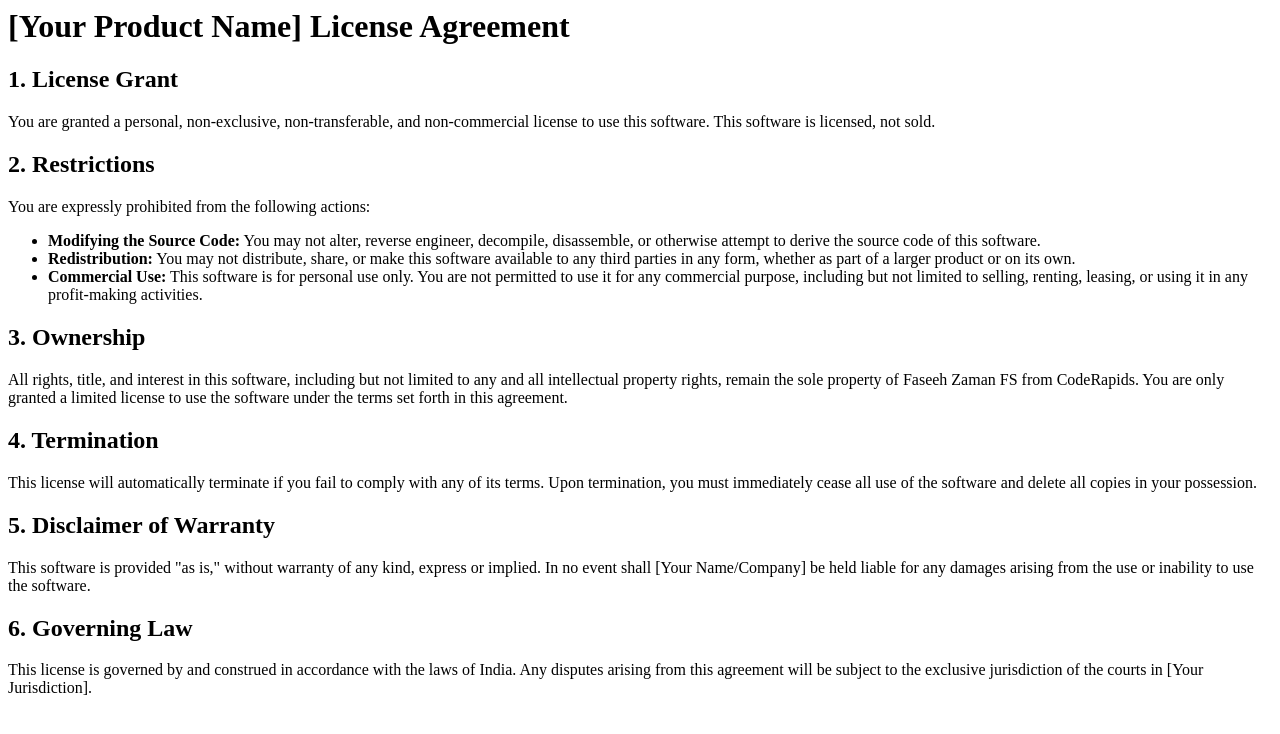
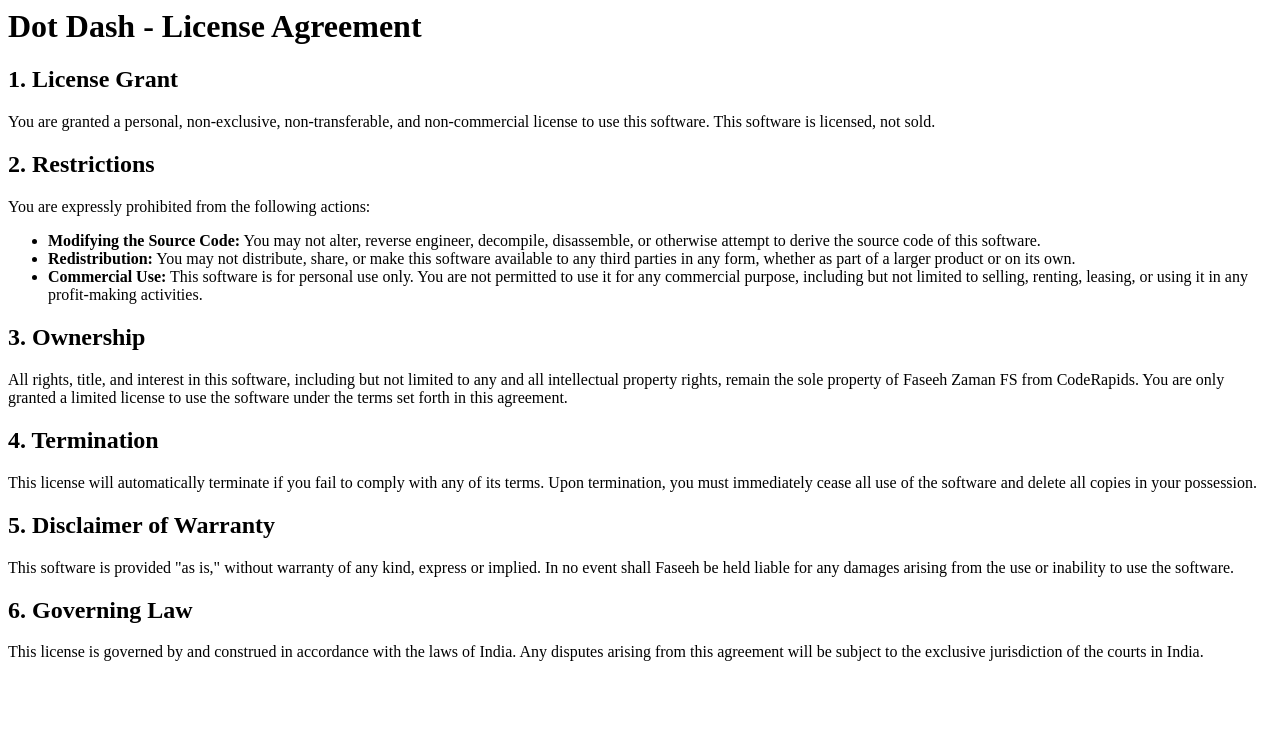
Before and after one commit to faseeh-official/dot-dash-dist, a plain HTML site: page license.html in a window 1280 px wide. Drawn offline with Linux system fonts and the light colour scheme.

Commit message:
Update license.html

```diff
--- a/license.html
+++ b/license.html
@@ -1,7 +1,7 @@
 <html><head><style>body {
    color: black;
 }
-</style></head><body><h1 id="-your-product-name-license-agreement">[Your Product Name] License Agreement</h1>
+</style></head><body><h1 id="-your-product-name-license-agreement">Dot Dash - License Agreement</h1>
 <h2 id="1-license-grant">1. License Grant</h2>
 <p>You are granted a personal, non-exclusive, non-transferable, and non-commercial license to use this software. This software is licensed, not sold.</p>
 <h2 id="2-restrictions">2. Restrictions</h2>
@@ -16,7 +16,7 @@
 <h2 id="4-termination">4. Termination</h2>
 <p>This license will automatically terminate if you fail to comply with any of its terms. Upon termination, you must immediately cease all use of the software and delete all copies in your possession.</p>
 <h2 id="5-disclaimer-of-warranty">5. Disclaimer of Warranty</h2>
-<p>This software is provided &quot;as is,&quot; without warranty of any kind, express or implied. In no event shall [Your Name/Company] be held liable for any damages arising from the use or inability to use the software.</p>
+<p>This software is provided &quot;as is,&quot; without warranty of any kind, express or implied. In no event shall Faseeh be held liable for any damages arising from the use or inability to use the software.</p>
 <h2 id="6-governing-law">6. Governing Law</h2>
-<p>This license is governed by and construed in accordance with the laws of India. Any disputes arising from this agreement will be subject to the exclusive jurisdiction of the courts in [Your Jurisdiction].</p>
+<p>This license is governed by and construed in accordance with the laws of India. Any disputes arising from this agreement will be subject to the exclusive jurisdiction of the courts in India.</p>
 </body></html>
```
